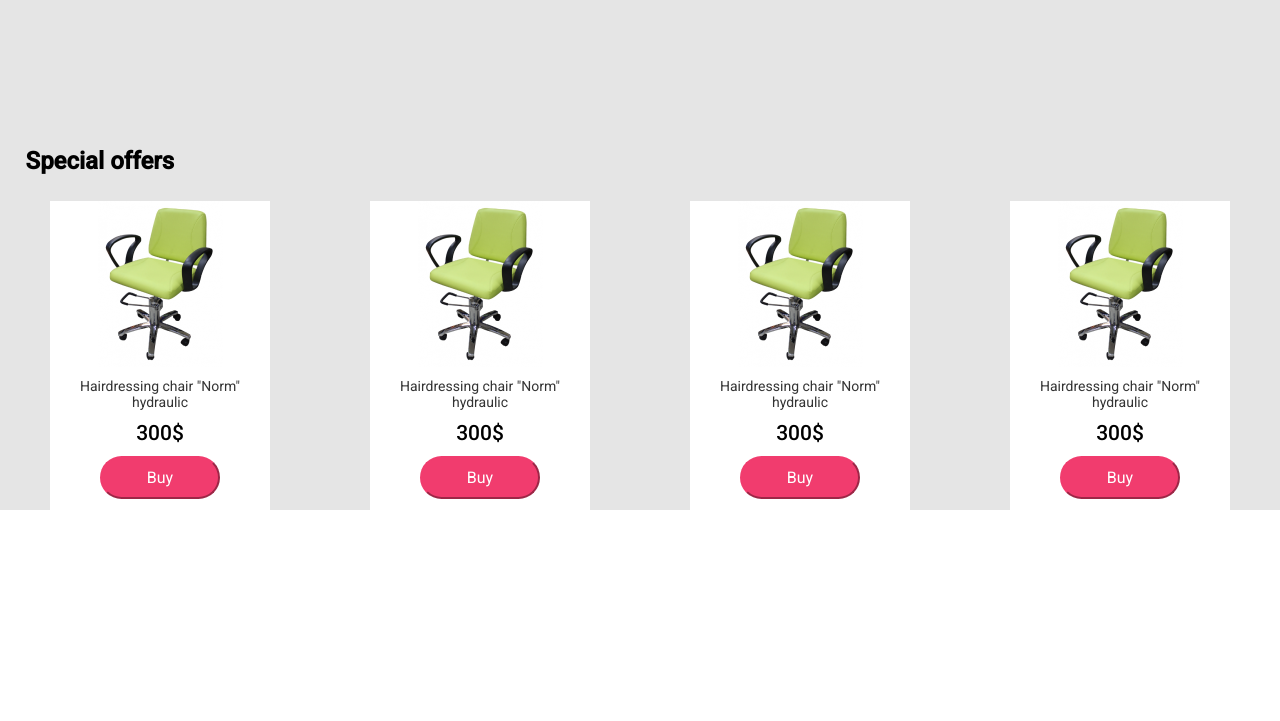
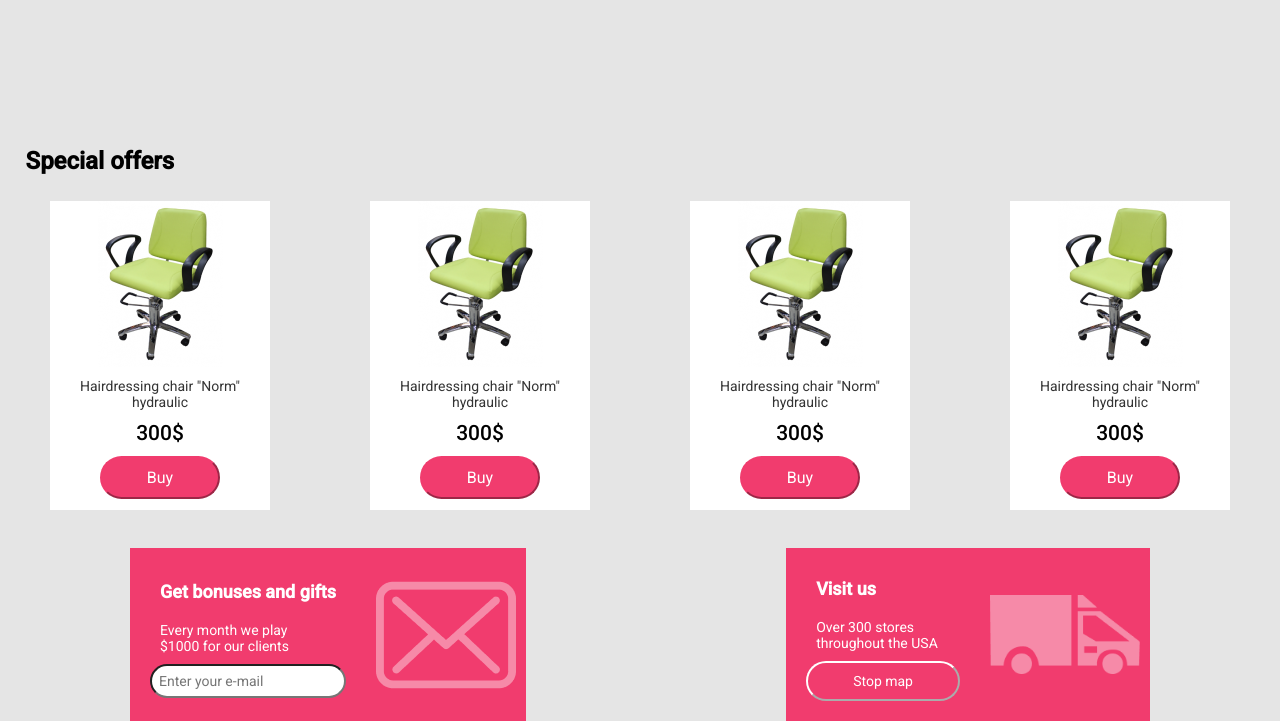
Before and after one commit to YR95/hw6_beauty_redone, a plain HTML site: page index.html in a window 1280 px wide. Shown: the part 646-1367 px from the top of the page. Before the commit the page ends 1156 px from the top, so only its background shows below. Drawn offline with Linux system fonts and the light colour scheme.

Commit message:
Complete section with pink rectangles

```diff
--- a/index.html
+++ b/index.html
@@ -76,5 +76,26 @@
         </li>
     </ul>
 </div>
+<div class="pink-rectangles-section">
+    <div class="envelope-rectangle">
+        <div class="rectangle-icon">
+            <h2 class="pink-rectangles-header">Get bonuses and gifts</h2>
+            <p class="pink-rectangles-text">Every month we play<br> $1000 for our clients</p>
+            <input  class="rectangle-input"placeholder="Enter your e-mail" type="email">
+        </div>
+        <img class="pink-icon" alt="env pic" src="icon/envelope.png">
+    </div>
+
+    <div class="truck-rectangle">
+        <div class="rectangle-icon">
+            <h2 class="pink-rectangles-header">Visit us</h2>
+            <p class="pink-rectangles-text">Over 300 stores<br> throughout the USA</p>
+            <button class="rectangle-button">Stop map</button>
+        </div>
+
+        <img class="pink-icon" alt="truck logo" src="icon/truck.png">
+    </div>
+</div>
+</div>
 </body>
 </html>
--- a/style/style.css
+++ b/style/style.css
@@ -162,20 +162,22 @@
     max-height: 166px;
 }
 
-.chair-items-text{
+.chair-items-text {
     text-align: center;
     font-family: Roboto;
     font-size: 14px;
     font-weight: 400;
     color: #333333;
-    padding:5%;
+    padding: 5%;
 }
+
 .chair_price {
     font-family: Roboto;
     font-size: 21px;
     font-weight: 500;
 }
-.chair-items-button{
+
+.chair-items-button {
     background: #F13C6E;
     font-family: Roboto;
     font-size: 16px;
@@ -186,3 +188,67 @@
     padding: 10px 45px;
     margin: 5%;
 }
+
+.pink-rectangles-section {
+    display: flex;
+    justify-content: space-around;
+    background: #E5E5E5;
+}
+
+.envelope-rectangle, .truck-rectangle {
+    display: flex;
+    justify-content: center;
+    align-items: center;
+    background: #F13C6E;
+    margin-top: 3%;
+
+}
+
+.rectangle-icon {
+    display: flex;
+    flex-direction: column;
+    padding: 20px;
+}
+
+.pink-rectangles-header {
+    font-family: Roboto;
+    font-size: 18px;
+    font-weight: 700;
+    color: #FFFFFF;
+    padding: 10px;
+}
+
+.pink-rectangles-text {
+    font-family: Roboto;
+    font-size: 14px;
+    font-weight: 400;
+    color: #FFFFFF;
+    padding: 10px;
+}
+
+.pink-icon {
+    max-width: 150px;
+    padding: 10px;
+}
+
+.rectangle-button {
+    background: #F13C6E;
+    color: #FFFFFF;
+    border-color: #FFFFFF;
+    font-family: Roboto;
+    font-size: 14px;
+    font-weight: 400;
+    color: #FFFFFF;
+    border-radius: 35px;
+    padding: 10px 45px;
+}
+
+.rectangle-input {
+    border-radius: 25px;
+    font-family: Roboto;
+    font-size: 14px;
+    font-weight: 400;
+    color: #E5E5E5;
+    padding: 7px;
+
+}
```
Also changed, not shown: icon/envelope.png (added), icon/truck.png (added).
